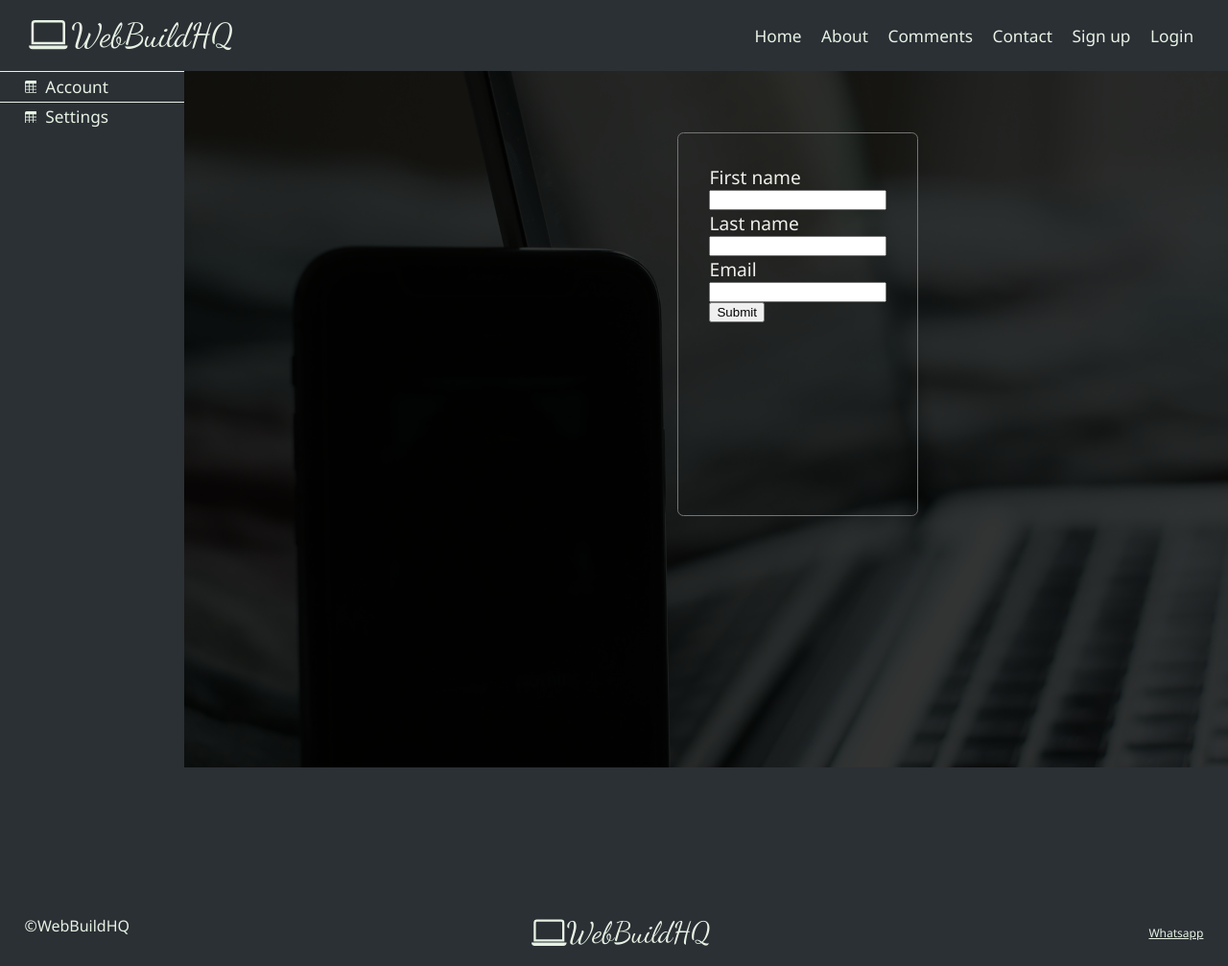
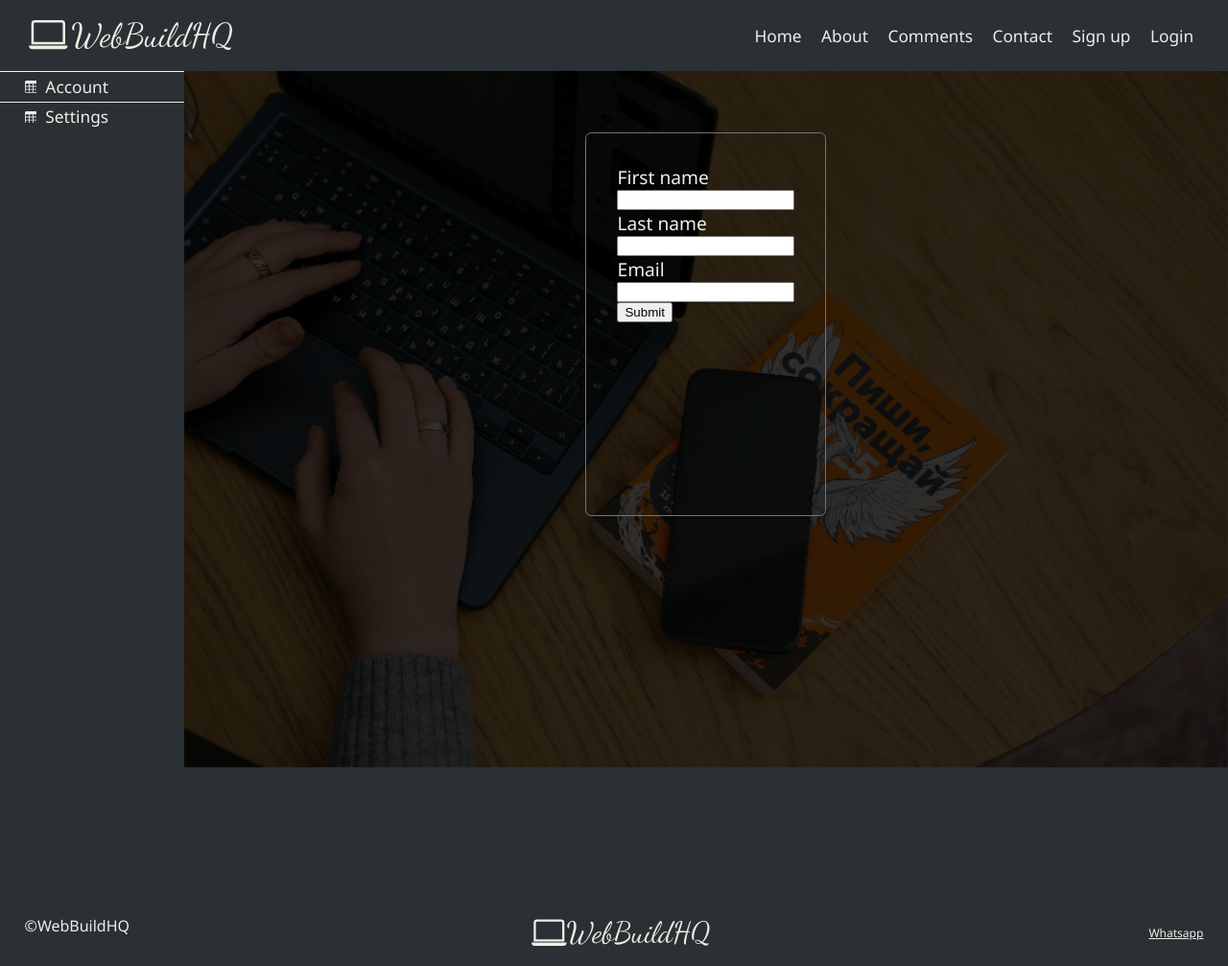
Before and after one commit to folajimiabolade/web-build-hq, a Flask app: template templates/settings.html in a window 1280 px wide; the page is wider, and only the part inside the window is pictured. Shown: that part at 96% size. Run offline with Flask 3, Linux system fonts and the light colour scheme; the template is opened without the code that fills it, so the values that code supplies are empty, except form fields; form fields are guessed from the names that the template uses; some web fonts are replaced.

Commit message:
touch user_base background and settings form location

```diff
--- a/static/css/style.css
+++ b/static/css/style.css
@@ -590,6 +590,7 @@ a[type="button"] {
 
     div.testimony-change {
         display: flex;
+        margin-top: 2vw;
     }
 
     div.edit-container {
--- a/templates/settings.html
+++ b/templates/settings.html
@@ -1,6 +1,14 @@
 {% extends "user_base.html" %}
 
 {% block user_title %}Settings{% endblock %}
+
+{% block user_head %}
+    <style>
+        div.signup-card {
+            min-width: 85vw;
+        }
+    </style>
+{% endblock %}
 
 {% block user_body %}
     <div class="signup-card">
--- a/templates/user_base.html
+++ b/templates/user_base.html
@@ -9,7 +9,7 @@
             div.user-page::before {
                 content: "before pseudo element text";
                 color: transparent;
-                background-image: url({{ url_for('static', filename='images/phone-and-laptop.jpg') }});
+                background-image: url({{ url_for('static', filename='images/using-gadgets.jpg') }});
                 position: fixed;
                 z-index: -1;
                 min-width: 100vw;
@@ -33,7 +33,7 @@
             div.user-page::before {
                 content: "before pseudo element text";
                 color: transparent;
-                background-image: url({{ url_for('static', filename='images/phone-and-laptop.jpg') }});
+                background-image: url({{ url_for('static', filename='images/using-gadgets.jpg') }});
                 position: fixed;
                 z-index: -1;
                 min-width: 100vw;
```
Also changed, not shown: static/images/phone-and-laptop.jpg (deleted), static/images/using-gadgets.jpg (added).
